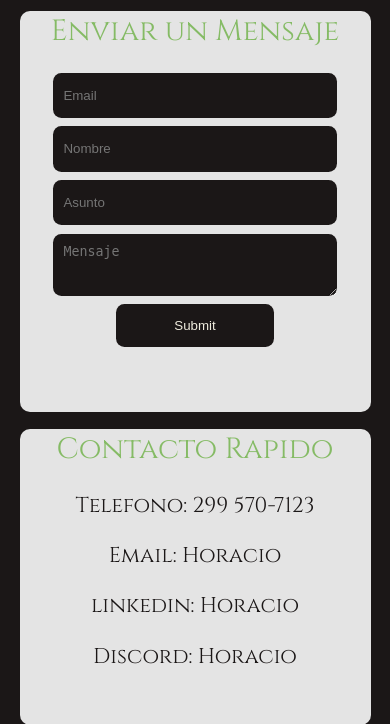
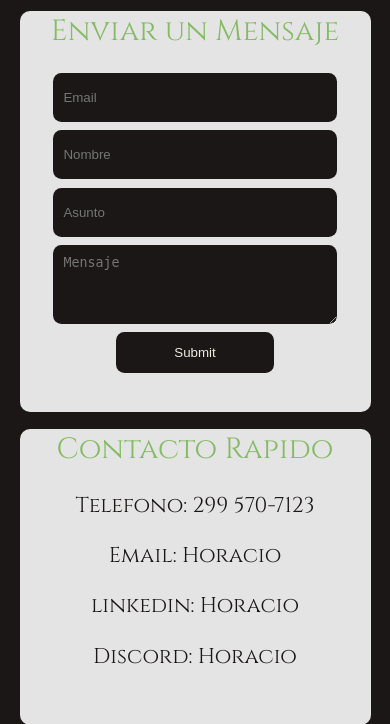
Before and after one commit to horacio-a/MiPorfolio, a Django app: page /eyes/contacto/ in a window 390 px wide. Shown: the part 93-817 px from the top of the page. Run offline with Django 4.2, Linux system fonts and the light colour scheme.

Commit message:
arreglo respovise del contacto eyes

```diff
--- a/porfolio/static/css/index.css
+++ b/porfolio/static/css/index.css
@@ -591,6 +591,7 @@
         display: flex;
         flex-direction: column;
         align-items: center;
+        height: 100%;
     }
 
     .boton-movil-contacto{
@@ -615,7 +616,7 @@
         width: 75%;
         margin-bottom: 1vh;
         padding: 10px;
-        height: 5vh;
+        height: 20%;
     }
 
     .form-movil {
@@ -624,7 +625,7 @@
         border-radius: 1vh;
         border: none;
         width: 75%;
-        height: 3vh;
+        height: 10%;
         margin-bottom: 1vh;
         padding: 10px;
     }
@@ -635,7 +636,7 @@
         justify-content: center;
         align-items: center;
         width: 100%;
-
+        height: 75%;
     }
 
     /* -----------------------------------  fin main-contacto -------------------------------------------- */
```
